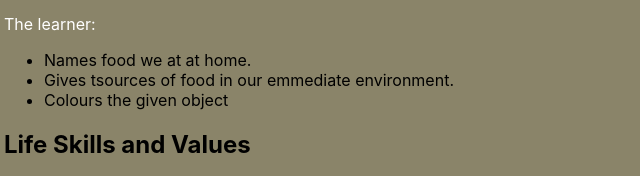
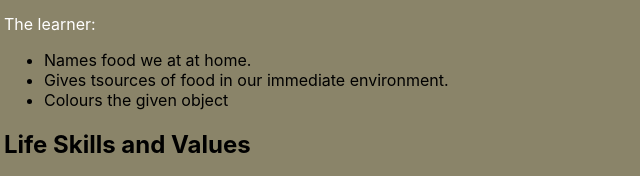
Before and after one commit to Fresh-Teacher/Fish-Colour-Game, a plain HTML site: page colouring-games/index.html in a window 1280 px wide. Shown: the part 1181-1357 px from the top of the page, 136-776 px from the left. Drawn offline with Linux system fonts and the light colour scheme; a script that the page names is missing.

Commit message:
correct misspelling

```diff
--- a/colouring-games/index.html
+++ b/colouring-games/index.html
@@ -149,7 +149,7 @@ function playSound(id, loop) {
 				 <p>The learner:</p>
 				 <ul>
 					<li>Names food we at at home.</li>
-					<li>Gives tsources of food in our emmediate environment.</li>
+					<li>Gives tsources of food in our immediate environment.</li>
 					 <li>Colours the given object</li>
 				 </ul>
 				 <h2>Life Skills and Values</h2>
```
